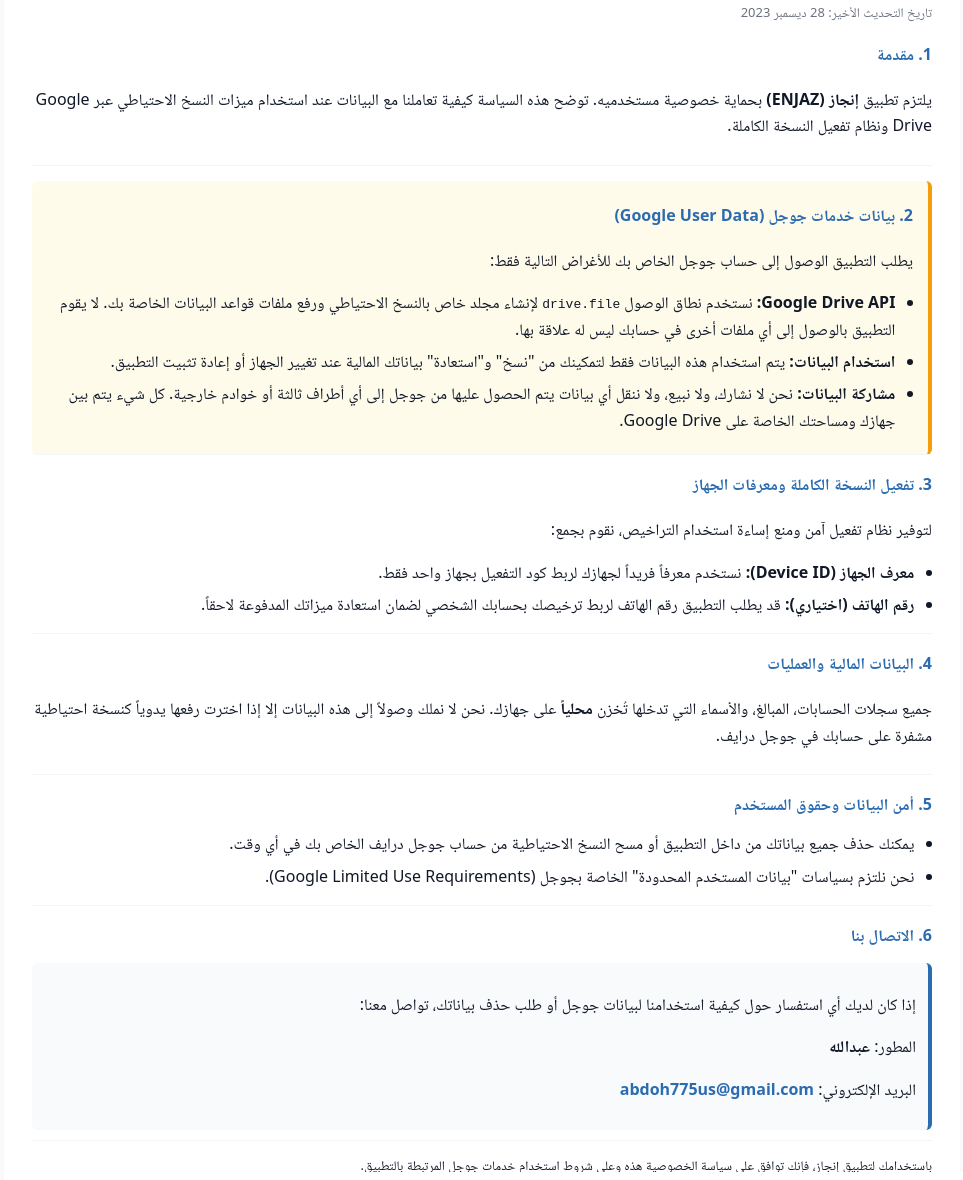
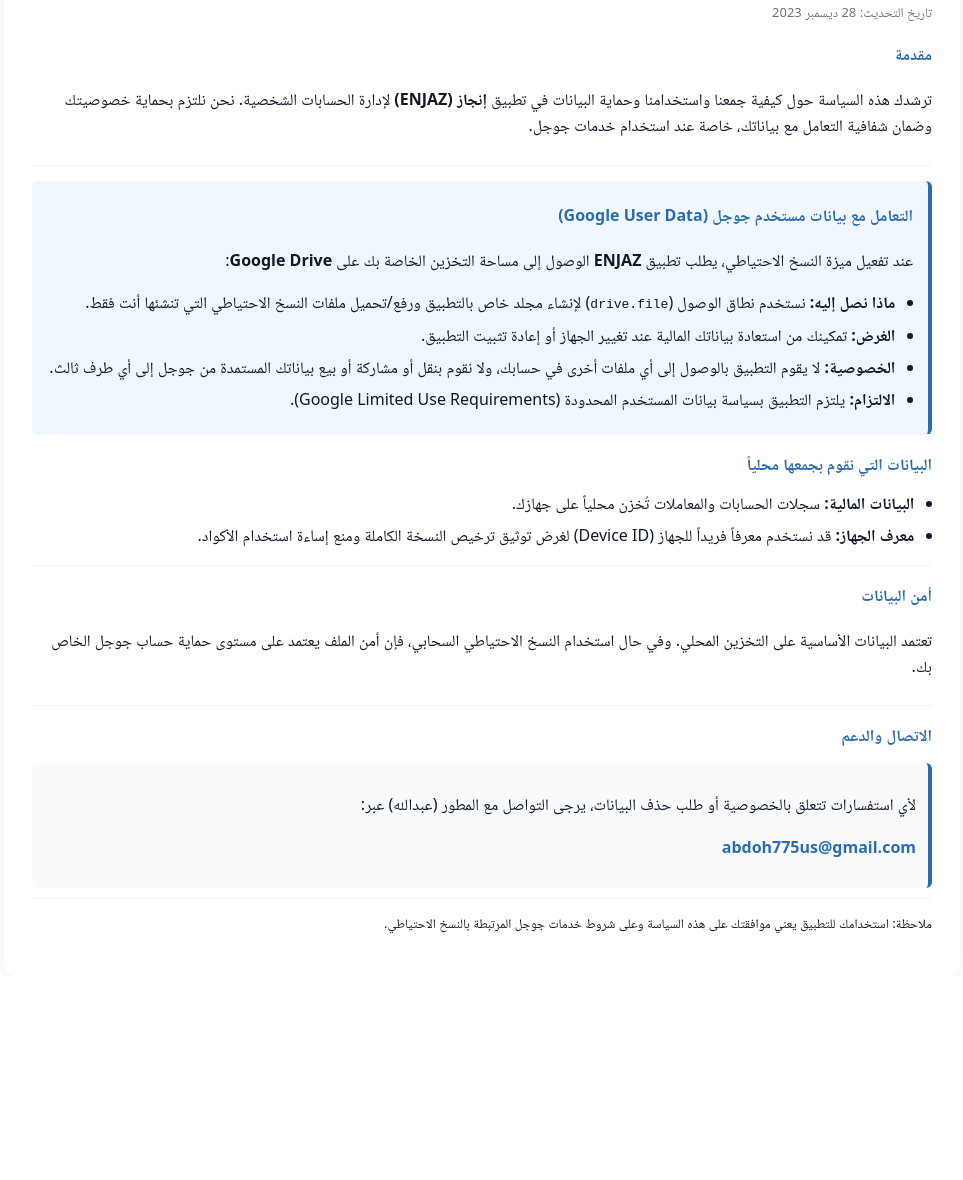
Before and after one commit to abdoh775/enjaz, a plain HTML site: page سياسة الخصوصية إنجاز للحسابات.html in a window 1280 px wide. Shown: the part 99-1279 px from the top of the page, without its empty margins (158-1121 px from the left). After the commit the page ends 1075 px from the top, so only its background shows below. Drawn offline with Linux system fonts and the light colour scheme.

Commit message:
Update سياسة الخصوصية إنجاز للحسابات.html

```diff
--- a/سياسة الخصوصية إنجاز للحسابات.html
+++ b/سياسة الخصوصية إنجاز للحسابات.html
@@ -14,14 +14,14 @@
     }
     html,body{height:100%;margin:0;background:var(--bg);color:var(--fg);font-family:system-ui,-apple-system,Segoe UI,Roboto,'Noto Naskh Arabic', 'Helvetica Neue', Arial;}
     .wrapper{max-width:var(--container-width);margin:28px auto;padding:28px;border-radius:12px;box-shadow:0 6px 24px rgba(16,24,40,0.06);background:#fff;}
-    h1{margin:0 0 8px 0;font-size:22px; color: var(--accent);}
+    h1{margin:0 0 8px 0;font-size:22px;color:var(--accent);}
     .meta{color:var(--muted);font-size:13px;margin-bottom:18px;}
     section{margin-top:18px; border-bottom: 1px solid #f1f5f9; padding-bottom: 10px;}
     h2{font-size:16px;margin:8px 0 10px 0;color:var(--accent);}
     p, ul{line-height:1.65;color:var(--fg);}
     ul{padding-inline-start:1.1rem;margin:6px 0;}
     li{margin:6px 0;}
-    .important-box {background: #fffbeb; border-right: 4px solid #f59e0b; padding: 15px; border-radius: 6px; margin: 15px 0;}
+    .important-box {background: #f0f7ff; border-right: 4px solid var(--accent); padding: 15px; border-radius: 6px; margin: 15px 0;}
     .contact{background:#f8fafc;border-right:4px solid var(--accent);padding:12px;border-radius:6px;margin-top:12px;}
     a.mail{color:var(--accent);text-decoration:none;font-weight:600;}
     .small{color:var(--muted);font-size:13px;margin-top:14px;}
@@ -30,58 +30,49 @@
 <body>
   <div class="wrapper">
     <h1>سياسة الخصوصية — تطبيق إنجاز (ENJAZ)</h1>
-    <div class="meta">تاريخ التحديث الأخير: 28 ديسمبر 2023</div>
+    <div class="meta">تاريخ التحديث: 28 ديسمبر 2023</div>
 
     <section>
-      <h2>1. مقدمة</h2>
+      <h2>مقدمة</h2>
       <p>
-        يلتزم تطبيق <strong>إنجاز (ENJAZ)</strong> بحماية خصوصية مستخدميه. توضح هذه السياسة كيفية تعاملنا مع البيانات عند استخدام ميزات النسخ الاحتياطي عبر Google Drive ونظام تفعيل النسخة الكاملة.
+        ترشدك هذه السياسة حول كيفية جمعنا واستخدامنا وحماية البيانات في تطبيق <strong>إنجاز (ENJAZ)</strong> لإدارة الحسابات الشخصية. نحن نلتزم بحماية خصوصيتك وضمان شفافية التعامل مع بياناتك، خاصة عند استخدام خدمات جوجل.
       </p>
     </section>
 
     <section class="important-box">
-      <h2>2. بيانات خدمات جوجل (Google User Data)</h2>
-      <p>يطلب التطبيق الوصول إلى حساب جوجل الخاص بك للأغراض التالية فقط:</p>
+      <h2>التعامل مع بيانات مستخدم جوجل (Google User Data)</h2>
+      <p>عند تفعيل ميزة النسخ الاحتياطي، يطلب تطبيق <strong>ENJAZ</strong> الوصول إلى مساحة التخزين الخاصة بك على <strong>Google Drive</strong>:</p>
       <ul>
-        <li><strong>Google Drive API:</strong> نستخدم نطاق الوصول <code>drive.file</code> لإنشاء مجلد خاص بالنسخ الاحتياطي ورفع ملفات قواعد البيانات الخاصة بك. لا يقوم التطبيق بالوصول إلى أي ملفات أخرى في حسابك ليس له علاقة بها.</li>
-        <li><strong>استخدام البيانات:</strong> يتم استخدام هذه البيانات فقط لتمكينك من "نسخ" و"استعادة" بياناتك المالية عند تغيير الجهاز أو إعادة تثبيت التطبيق.</li>
-        <li><strong>مشاركة البيانات:</strong> نحن لا نشارك، ولا نبيع، ولا ننقل أي بيانات يتم الحصول عليها من جوجل إلى أي أطراف ثالثة أو خوادم خارجية. كل شيء يتم بين جهازك ومساحتك الخاصة على Google Drive.</li>
+        <li><strong>ماذا نصل إليه:</strong> نستخدم نطاق الوصول (<code>drive.file</code>) لإنشاء مجلد خاص بالتطبيق ورفع/تحميل ملفات النسخ الاحتياطي التي تنشئها أنت فقط.</li>
+        <li><strong>الغرض:</strong> تمكينك من استعادة بياناتك المالية عند تغيير الجهاز أو إعادة تثبيت التطبيق.</li>
+        <li><strong>الخصوصية:</strong> لا يقوم التطبيق بالوصول إلى أي ملفات أخرى في حسابك، ولا نقوم بنقل أو مشاركة أو بيع بياناتك المستمدة من جوجل إلى أي طرف ثالث.</li>
+        <li><strong>الالتزام:</strong> يلتزم التطبيق بسياسة بيانات المستخدم المحدودة (Google Limited Use Requirements).</li>
       </ul>
     </section>
 
     <section>
-      <h2>3. تفعيل النسخة الكاملة ومعرفات الجهاز</h2>
-      <p>لتوفير نظام تفعيل آمن ومنع إساءة استخدام التراخيص، نقوم بجمع:</p>
+      <h2>البيانات التي نقوم بجمعها محلياً</h2>
       <ul>
-        <li><strong>معرف الجهاز (Device ID):</strong> نستخدم معرفاً فريداً لجهازك لربط كود التفعيل بجهاز واحد فقط.</li>
-        <li><strong>رقم الهاتف (اختياري):</strong> قد يطلب التطبيق رقم الهاتف لربط ترخيصك بحسابك الشخصي لضمان استعادة ميزاتك المدفوعة لاحقاً.</li>
+        <li><strong>البيانات المالية:</strong> سجلات الحسابات والمعاملات تُخزن محلياً على جهازك.</li>
+        <li><strong>معرف الجهاز:</strong> قد نستخدم معرفاً فريداً للجهاز (Device ID) لغرض توثيق ترخيص النسخة الكاملة ومنع إساءة استخدام الأكواد.</li>
       </ul>
     </section>
 
     <section>
-      <h2>4. البيانات المالية والعمليات</h2>
-      <p>جميع سجلات الحسابات، المبالغ، والأسماء التي تدخلها تُخزن <strong>محلياً</strong> على جهازك. نحن لا نملك وصولاً إلى هذه البيانات إلا إذا اخترت رفعها يدوياً كنسخة احتياطية مشفرة على حسابك في جوجل درايف.</p>
+      <h2>أمن البيانات</h2>
+      <p>تعتمد البيانات الأساسية على التخزين المحلي. وفي حال استخدام النسخ الاحتياطي السحابي، فإن أمن الملف يعتمد على مستوى حماية حساب جوجل الخاص بك.</p>
     </section>
 
     <section>
-      <h2>5. أمن البيانات وحقوق المستخدم</h2>
-      <ul>
-        <li>يمكنك حذف جميع بياناتك من داخل التطبيق أو مسح النسخ الاحتياطية من حساب جوجل درايف الخاص بك في أي وقت.</li>
-        <li>نحن نلتزم بسياسات "بيانات المستخدم المحدودة" الخاصة بجوجل (Google Limited Use Requirements).</li>
-      </ul>
-    </section>
-
-    <section>
-      <h2>6. الاتصال بنا</h2>
+      <h2>الاتصال والدعم</h2>
       <div class="contact">
-        <p>إذا كان لديك أي استفسار حول كيفية استخدامنا لبيانات جوجل أو طلب حذف بياناتك، تواصل معنا:</p>
-        <p>المطور: <strong>عبدالله</strong></p>
-        <p>البريد الإلكتروني: <a class="mail" href="mailto:abdoh775us@gmail.com">abdoh775us@gmail.com</a></p>
+        <p>لأي استفسارات تتعلق بالخصوصية أو طلب حذف البيانات، يرجى التواصل مع المطور (عبدالله) عبر:</p>
+        <p><a class="mail" href="mailto:abdoh775us@gmail.com">abdoh775us@gmail.com</a></p>
       </div>
     </section>
 
     <div class="small">
-      <p>باستخدامك لتطبيق إنجاز، فإنك توافق على سياسة الخصوصية هذه وعلى شروط استخدام خدمات جوجل المرتبطة بالتطبيق.</p>
+      <p>ملاحظة: استخدامك للتطبيق يعني موافقتك على هذه السياسة وعلى شروط خدمات جوجل المرتبطة بالنسخ الاحتياطي.</p>
     </div>
   </div>
 </body>
```
